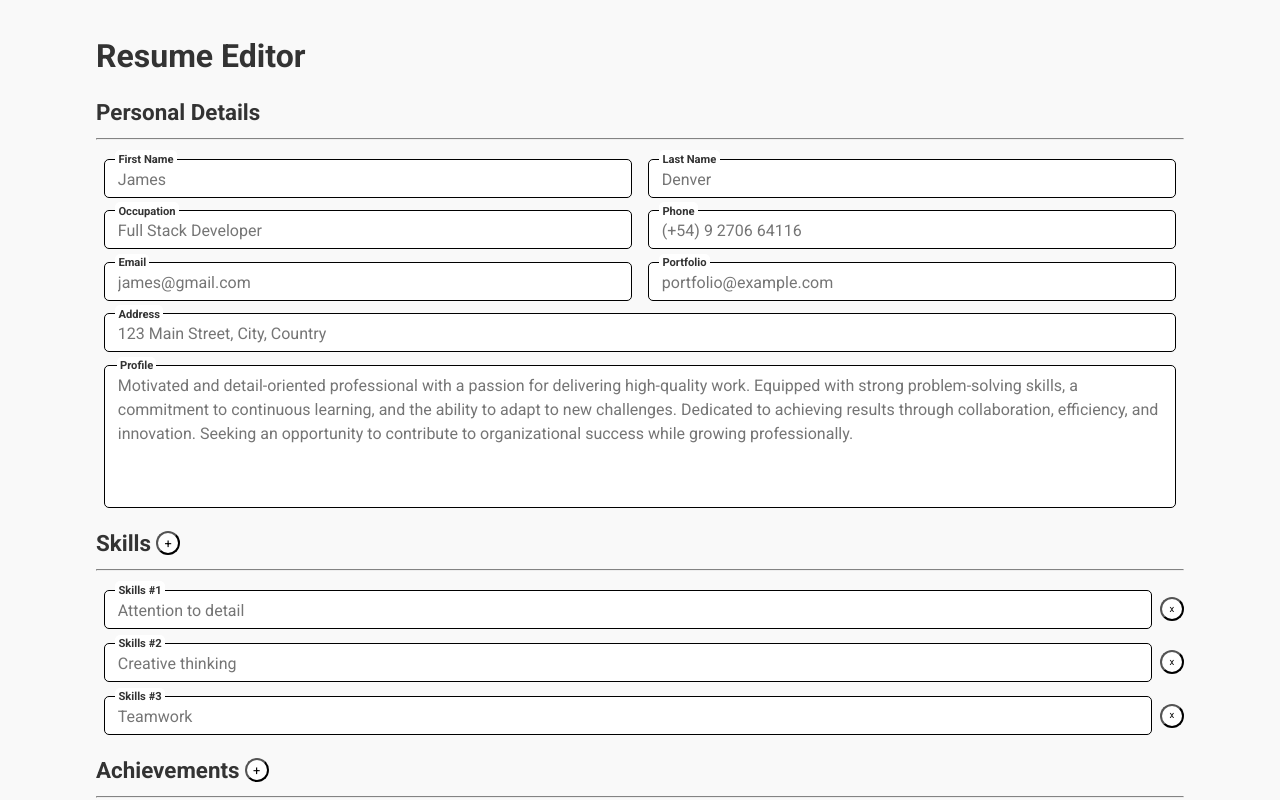
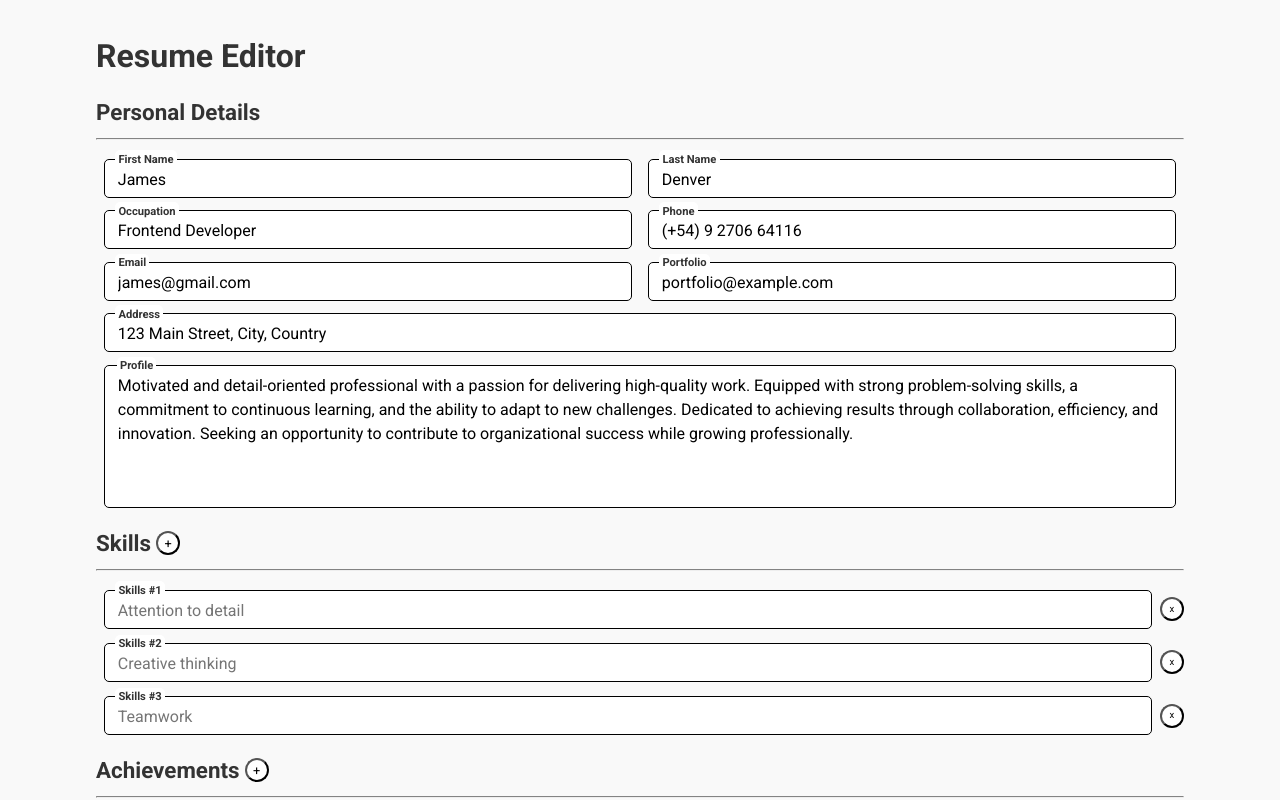
Before and after one commit to CeeZ-11/Odin-Project-CV-Application, a React (Vite) app: page / in a window 1280 px wide. Built offline with nearby package versions, Linux system fonts and the light colour scheme.

Commit message:
:sparkles: feat: Add personalList for personal data, useState, and handleInputChange function

```diff
--- a/src/components/Editor/Personal.jsx
+++ b/src/components/Editor/Personal.jsx
@@ -1,4 +1,29 @@
+import { useState } from "react";
+
+const personalList = [
+  {
+    fName: "James",
+    lName: "Denver",
+    occupation: "Frontend Developer",
+    phone: "(+54) 9 2706 64116",
+    email: "james@gmail.com",
+    portfolio: "portfolio@example.com",
+    address: "123 Main Street, City, Country",
+    profile:
+      "Motivated and detail-oriented professional with a passion for delivering high-quality work. Equipped with strong problem-solving skills, a commitment to continuous learning, and the ability to adapt to new challenges. Dedicated to achieving results through collaboration, efficiency, and innovation. Seeking an opportunity to contribute to organizational success while growing professionally.",
+  },
+];
+
 export default function Personal() {
+  const [personal, setPersonal] = useState(personalList[0]);
+
+  const handleInputChange = (field, value) => {
+    setPersonal((prevPersonal) => ({
+      ...prevPersonal,
+      [field]: value,
+    }));
+  };
+
   return (
     <>
       <h3>Personal Details</h3>
@@ -9,9 +34,11 @@ export default function Personal() {
             type="text"
             name="fName"
             id="fName"
+            value={personal.fName}
             pattern="^[^0-9]+$"
             maxLength="25"
             placeholder="James"
+            onChange={(e) => handleInputChange("fName", e.target.value)}
             required
           />
           <label htmlFor="fName">First Name</label>
@@ -21,9 +48,11 @@ export default function Personal() {
             type="text"
             name="lName"
             id="lName"
+            value={personal.lName}
             pattern="^[^0-9]+$"
             maxLength="25"
             placeholder="Denver"
+            onChange={(e) => handleInputChange("lName", e.target.value)}
             required
           />
           <label htmlFor="lName">Last Name</label>
@@ -33,9 +62,11 @@ export default function Personal() {
             type="text"
             name="occupation"
             id="occupation"
+            value={personal.occupation}
             pattern="^[^0-9]+$"
             maxLength="25"
             placeholder="Full Stack Developer"
+            onChange={(e) => handleInputChange("occupation", e.target.value)}
             required
           />
           <label htmlFor="occupation">Occupation</label>
@@ -45,9 +76,11 @@ export default function Personal() {
             type="tel"
             name="phoneNumber"
             id="phoneNumber"
+            value={personal.phone}
             pattern="\(\+54\) 9 [0-9]{4} [0-9]{5}"
             maxLength="25"
             placeholder="(+54) 9 2706 64116"
+            onChange={(e) => handleInputChange("phoneNumber", e.target.value)}
             required
           />
           <label htmlFor="phoneNumber">Phone</label>
@@ -57,8 +90,10 @@ export default function Personal() {
             type="email"
             name="profEmail"
             id="profEmail"
+            value={personal.email}
             maxLength="25"
             placeholder="james@gmail.com"
+            onChange={(e) => handleInputChange("profEmail", e.target.value)}
             required
           />
           <label htmlFor="profEmail">Email</label>
@@ -68,8 +103,10 @@ export default function Personal() {
             type="url"
             name="portfolio"
             id="portfolio"
+            value={personal.portfolio}
             maxLength="25"
             placeholder="portfolio@example.com"
+            onChange={(e) => handleInputChange("portfolio", e.target.value)}
             required
           />
           <label htmlFor="portfolio">Portfolio</label>
@@ -79,8 +116,10 @@ export default function Personal() {
             type="text"
             name="address"
             id="address"
+            value={personal.address}
             maxLength="50"
             placeholder="123 Main Street, City, Country"
+            onChange={(e) => handleInputChange("address", e.target.value)}
             required
           />
           <label htmlFor="address">Address</label>
@@ -88,9 +127,11 @@ export default function Personal() {
         <div className="comment profile wideSpan">
           <textarea
             id="profile"
+            value={personal.profile}
             name="profile"
             maxLength="350"
             placeholder="Motivated and detail-oriented professional with a passion for delivering high-quality work. Equipped with strong problem-solving skills, a commitment to continuous learning, and the ability to adapt to new challenges. Dedicated to achieving results through collaboration, efficiency, and innovation. Seeking an opportunity to contribute to organizational success while growing professionally."
+            onChange={(e) => handleInputChange("profile", e.target.value)}
             required
           ></textarea>
           <label htmlFor="profile" className="textareaLabel">
```
